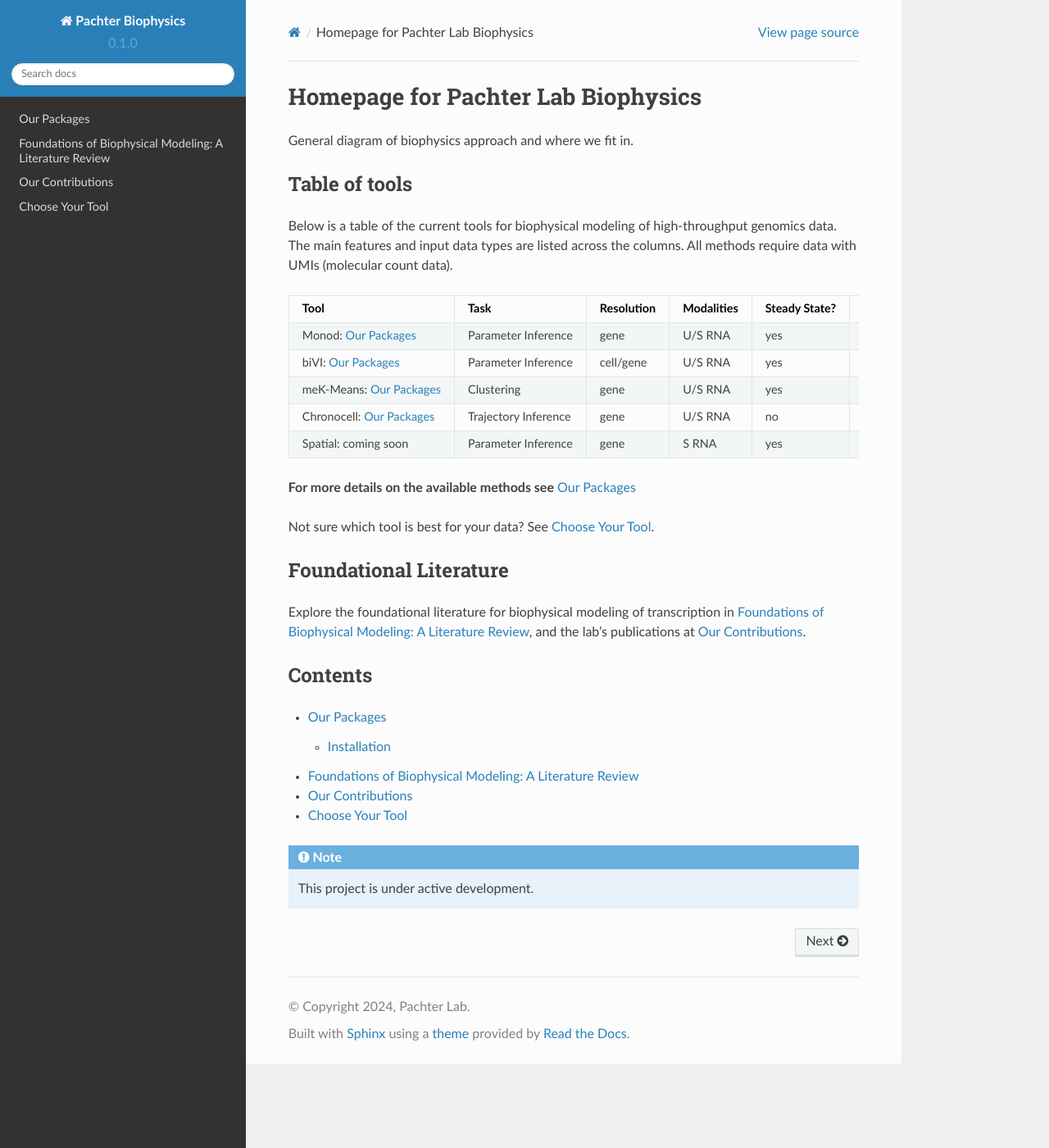
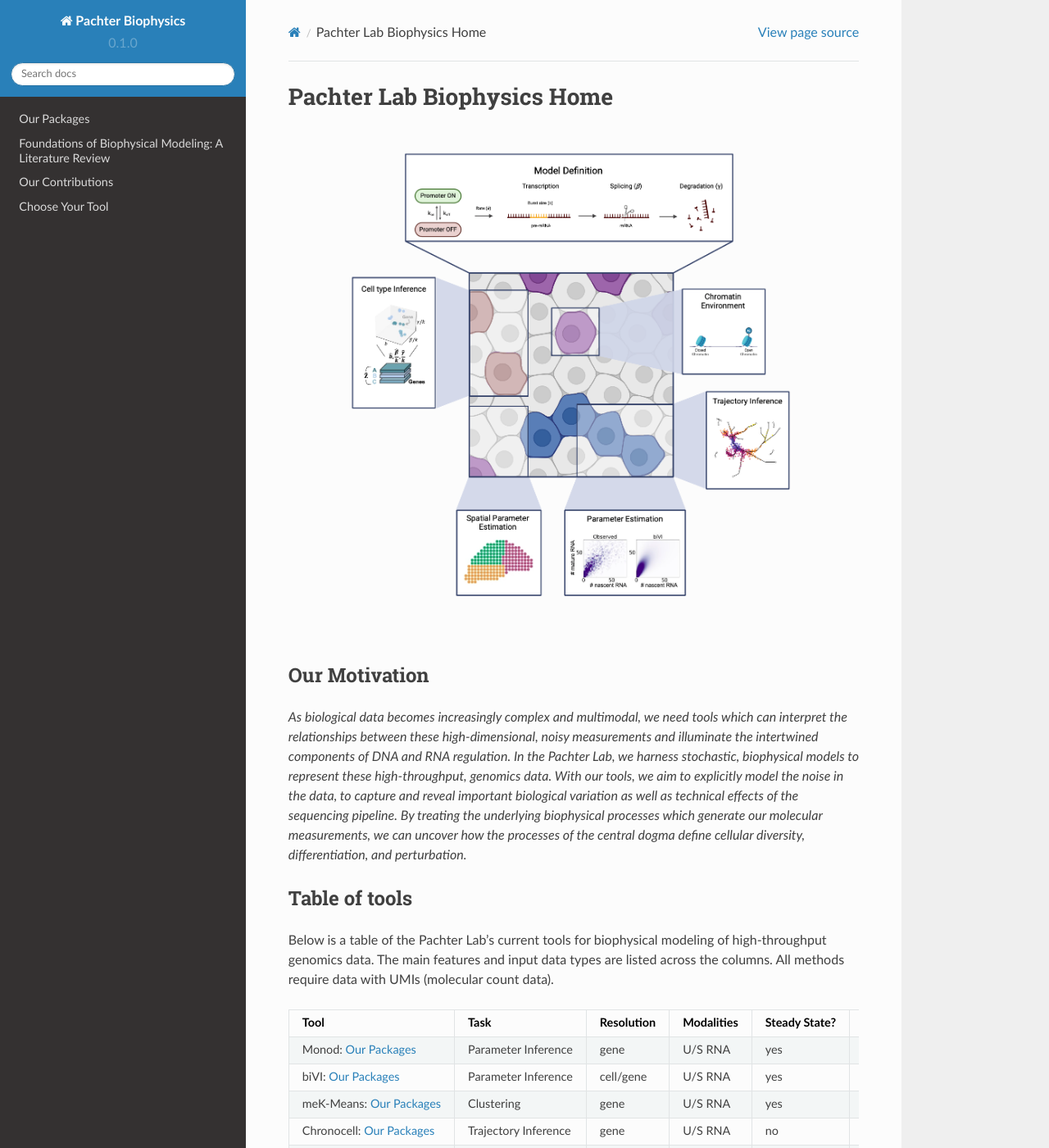
Before and after one commit to pachterlab/biophysics, a Sphinx documentation site: the page built from docs/source/index.rst, in a window 1280 px wide and 1400 px high. Shown: the whole window at 82% size. Built offline with Sphinx 7.4.7 and the Read the Docs theme 2.0.0, drawn with Linux system fonts in a browser that asks for light colours.

Commit message:
Add image to index

```diff
--- a/docs/source/index.rst
+++ b/docs/source/index.rst
@@ -1,11 +1,20 @@
-Homepage for Pachter Lab Biophysics
+Pachter Lab Biophysics Home
 =========================================
 
-General diagram of biophysics approach and where we fit in.
+.. raw:: html
+
+   <p align="center">
+     <img src="https://github.com/pachterlab/biophysics/raw/main/docs/source/figures/monod_v2.png" align="center" width=600 alt="Diagram"/>
+   </p>
+Our Motivation
+---------------
+
+*As biological data becomes increasingly complex and multimodal, we need tools which can interpret the relationships between these high-dimensional, noisy measurements and illuminate the intertwined components of DNA and RNA regulation. In the Pachter Lab, we harness stochastic, biophysical models to represent these high-throughput, genomics data. With our tools, we aim to explicitly model the noise in the data, to capture and reveal important biological variation as well as technical effects of the sequencing pipeline. By treating the underlying biophysical processes which generate our molecular measurements, we can uncover how the processes of the central dogma define cellular diversity, differentiation, and perturbation.*
+
 
 Table of tools
 ---------------
-Below is a table of the current tools for biophysical modeling of high-throughput genomics data. The main features and input data types are listed across the columns.
+Below is a table of the Pachter Lab's current tools for biophysical modeling of high-throughput genomics data. The main features and input data types are listed across the columns.
 All methods require data with UMIs (molecular count data).
 
 
```
